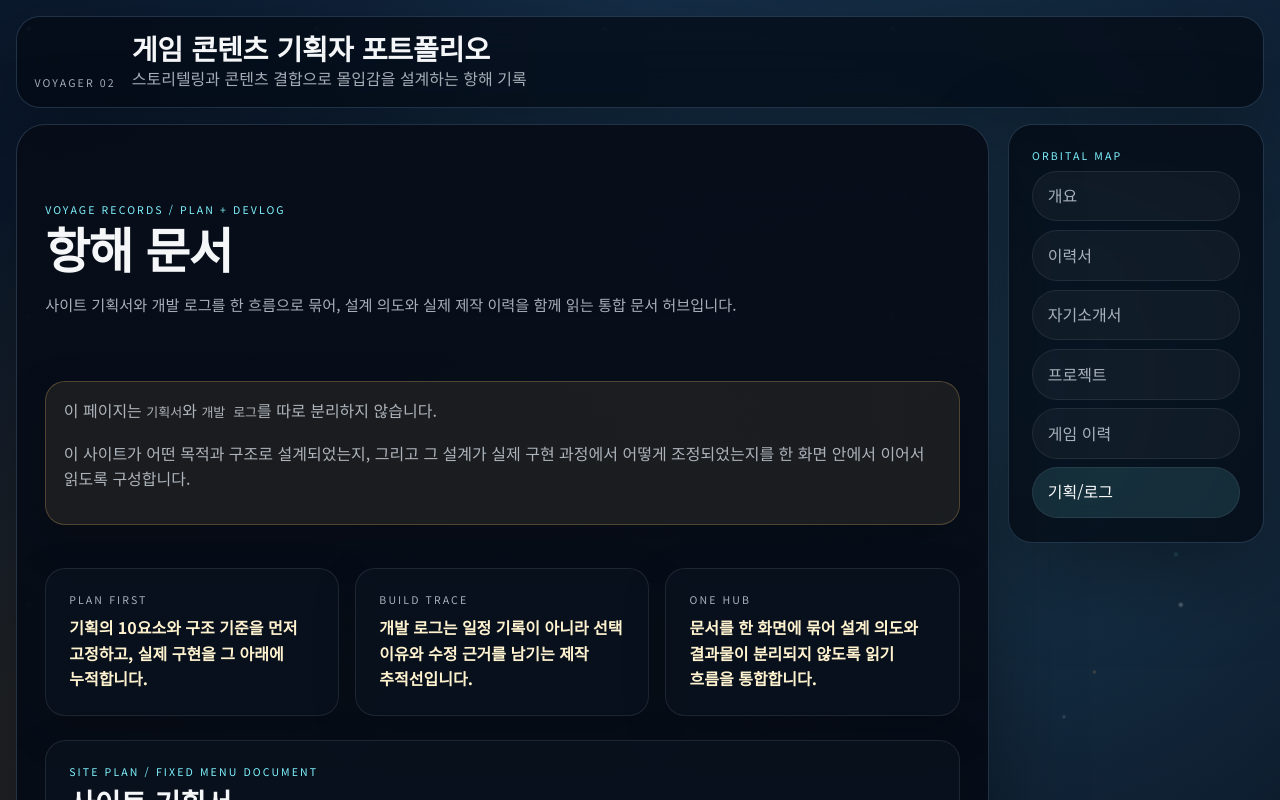
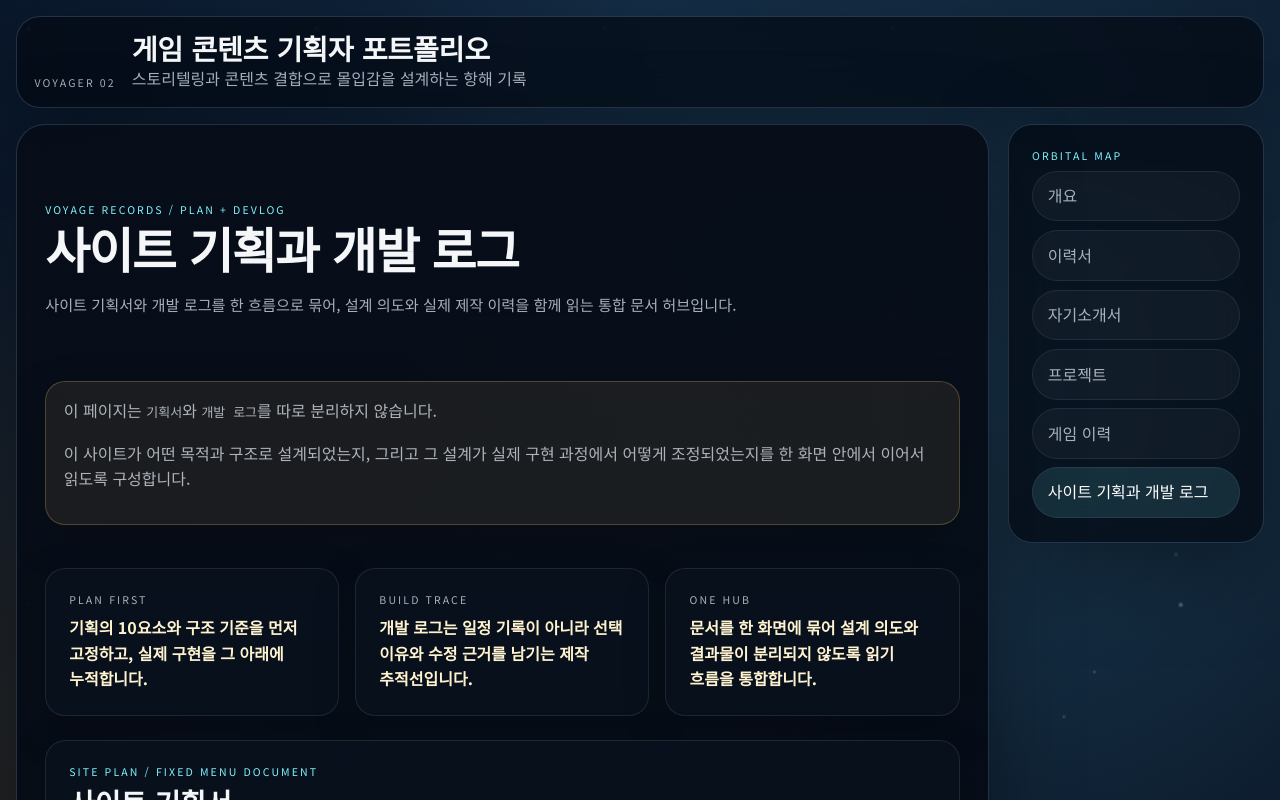
Before and after one commit to byesngmin/voyager-02-portfolio, a React (Vite) app: page /records in a window 1280 px wide. Shown: the top 800 px of the page. Built offline with nearby package versions, Linux system fonts and the light colour scheme.

Commit message:
Update 일일 업무 갱신

```diff
--- a/src/components/Layout.tsx
+++ b/src/components/Layout.tsx
@@ -11,7 +11,7 @@ const navItems = [
   { to: "/self-intro", label: "자기소개서" },
   { to: "/projects", label: "프로젝트" },
   { to: "/game-history", label: "게임 이력" },
-  { to: "/records", label: "기획/로그", subtle: true },
+  { to: "/records", label: "사이트 기획과 개발 로그", subtle: true },
 ];
 
 export function Layout({ children }: LayoutProps) {
--- a/src/content/pages/records.md
+++ b/src/content/pages/records.md
@@ -1,7 +1,7 @@
 ---
 slug: records
 order: 6
-title: 항해 문서
+title: 사이트 기획과 개발 로그
 eyebrow: Voyage Records / Plan + Devlog
 summary: 사이트 기획서와 개발 로그를 한 흐름으로 묶어, 설계 의도와 실제 제작 이력을 함께 읽는 통합 문서 허브입니다.
 ---
```
